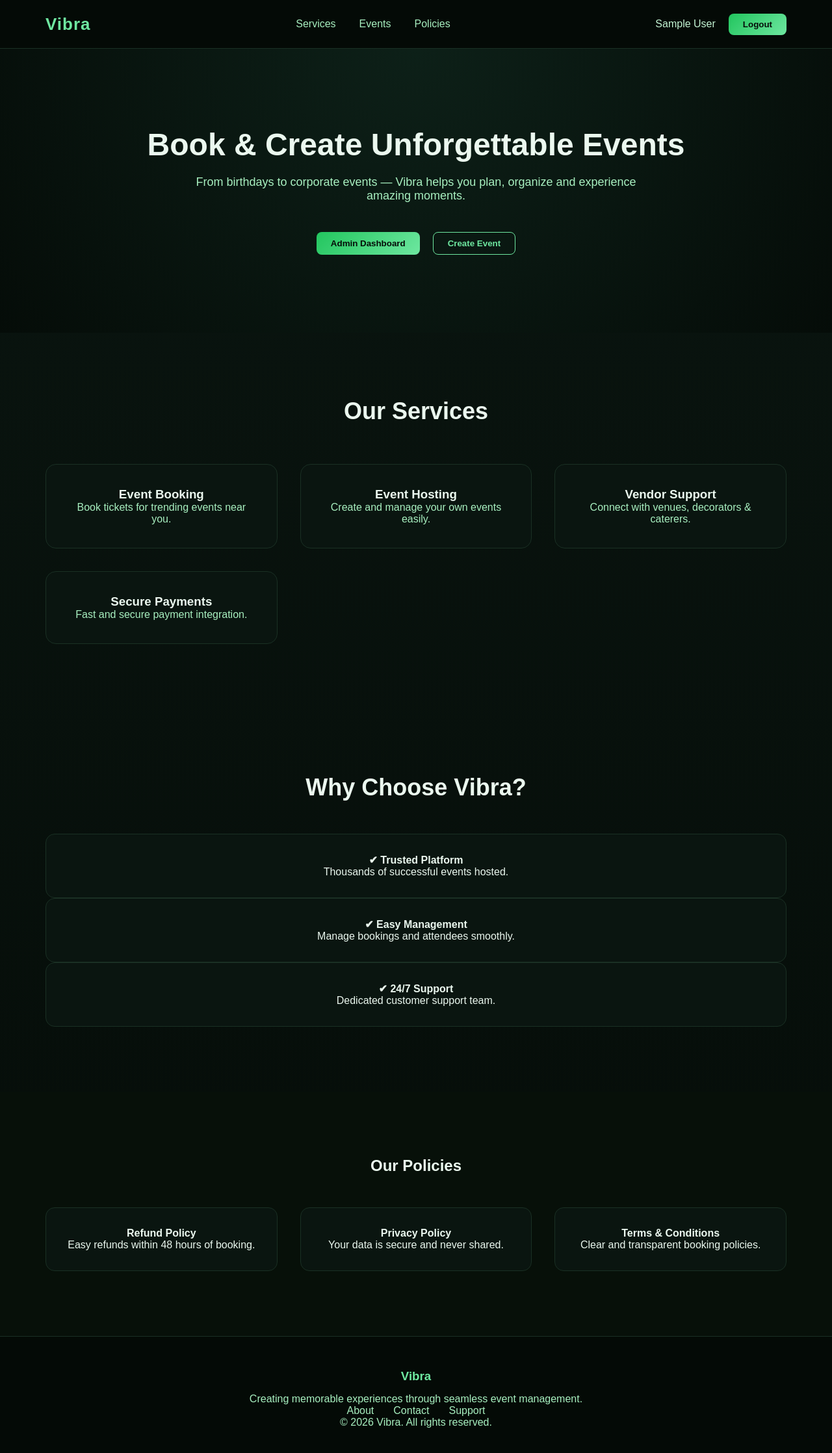
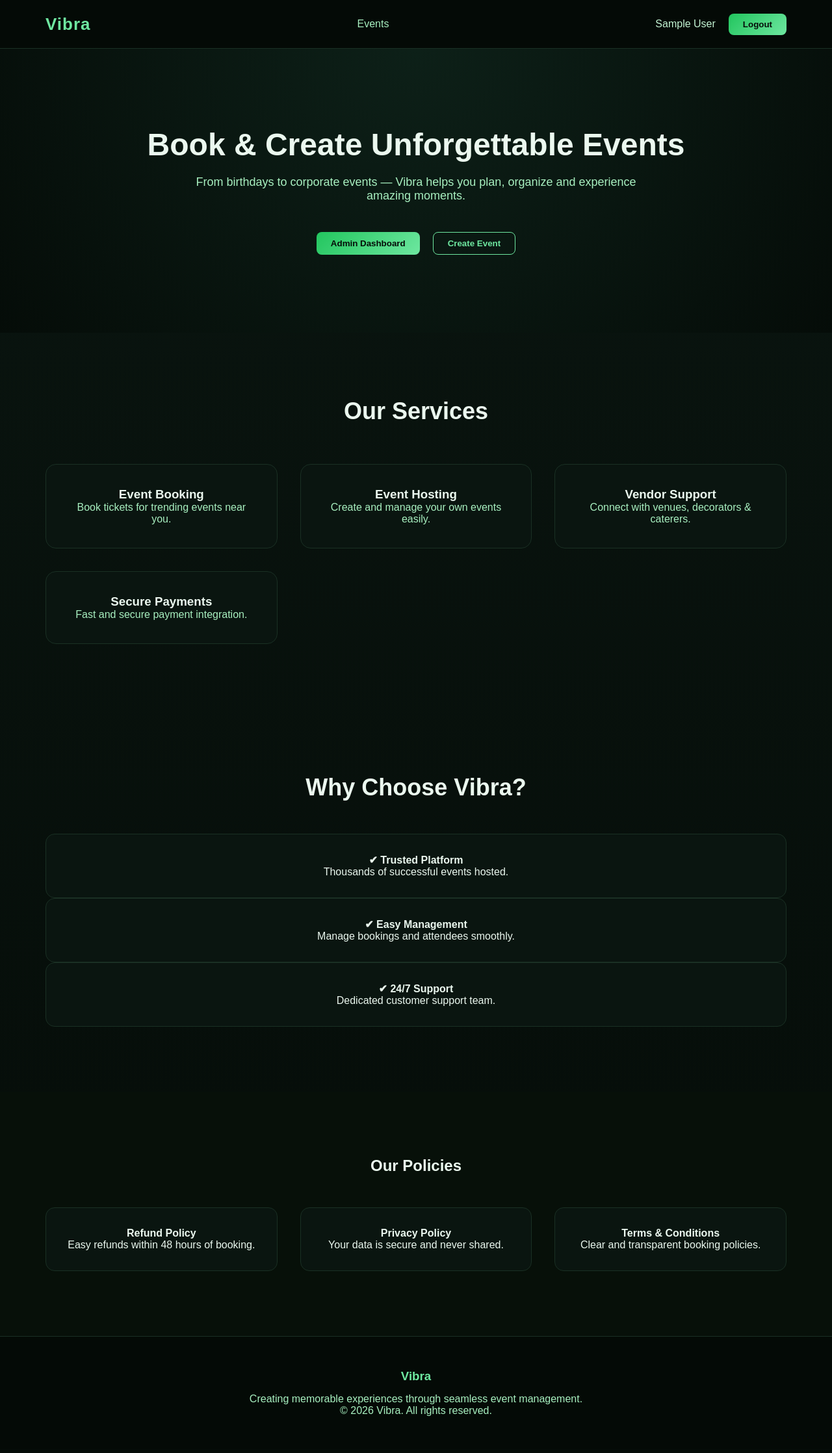
Before and after one commit to archi-cell/Vibra-Frontend, a React (Create React App) app: page /home in a window 1280 px wide. Shown: the top 2236 px of the page at 65% size. Built offline with nearby package versions, Linux system fonts and the light colour scheme; sample sign-in values are in the browser's storage.

Commit message:
Update Home.jsx

```diff
--- a/src/pages/Home.jsx
+++ b/src/pages/Home.jsx
@@ -61,9 +61,9 @@ function Home() {
                 <h1 className="logo">Vibra</h1>
 
                 <div className="nav-links">
-                    <a href="#services">Services</a>
+
                     <a href="/events">Events</a>
-                    <a href="#policies">Policies</a>
+
                 </div>
 
                 <div className="nav-actions">
@@ -156,11 +156,7 @@ function Home() {
                 <div className="footer-content">
                     <h3>Vibra</h3>
                     <p>Creating memorable experiences through seamless event management.</p>
-                    <div className="footer-links">
-                        <a href="#">About</a>
-                        <a href="#">Contact</a>
-                        <a href="#">Support</a>
-                    </div>
+
                     <p className="copyright">© 2026 Vibra. All rights reserved.</p>
                 </div>
             </footer>
```
